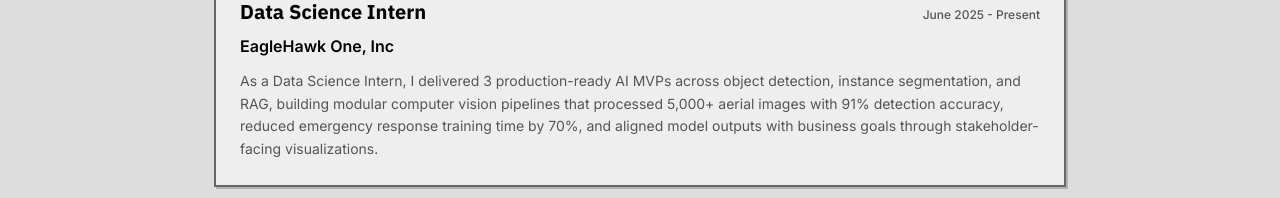
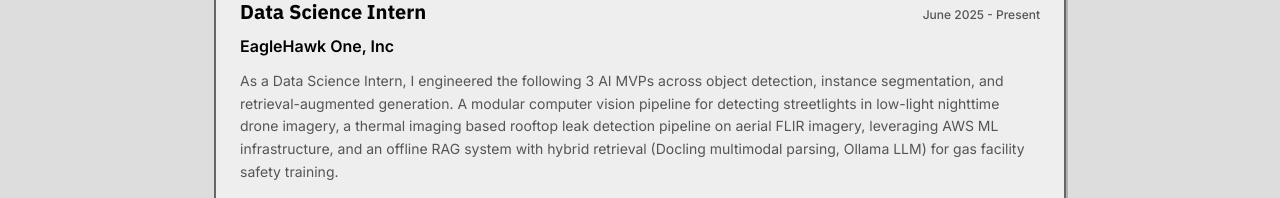
Before and after one commit to hegde-nishant/portfolio-website, a Next.js app: page / in a window 1280 px wide. Shown: the part 602-800 px from the top of the page. Built offline with nearby package versions, Linux system fonts and the light colour scheme.

Commit message:
Updated work-experience.ts

```diff
--- a/src/data/work-experience.ts
+++ b/src/data/work-experience.ts
@@ -8,7 +8,7 @@
     startDate: "June 2025",
     endDate: "Present",
     summary:
-      "As a Data Science Intern, I delivered 3 production-ready AI MVPs across object detection, instance segmentation, and RAG, building modular computer vision pipelines that processed 5,000+ aerial images with 91% detection accuracy, reduced emergency response training time by 70%, and aligned model outputs with business goals through stakeholder-facing visualizations.",
+      "As a Data Science Intern, I engineered the following 3 AI MVPs across object detection, instance segmentation, and retrieval-augmented generation. A modular computer vision pipeline for detecting streetlights in low-light nighttime drone imagery, a thermal imaging based rooftop leak detection pipeline on aerial FLIR imagery, leveraging AWS ML infrastructure, and an offline RAG system with hybrid retrieval (Docling multimodal parsing, Ollama LLM) for gas facility safety training.",
   },
   {
     id: "2",
```
